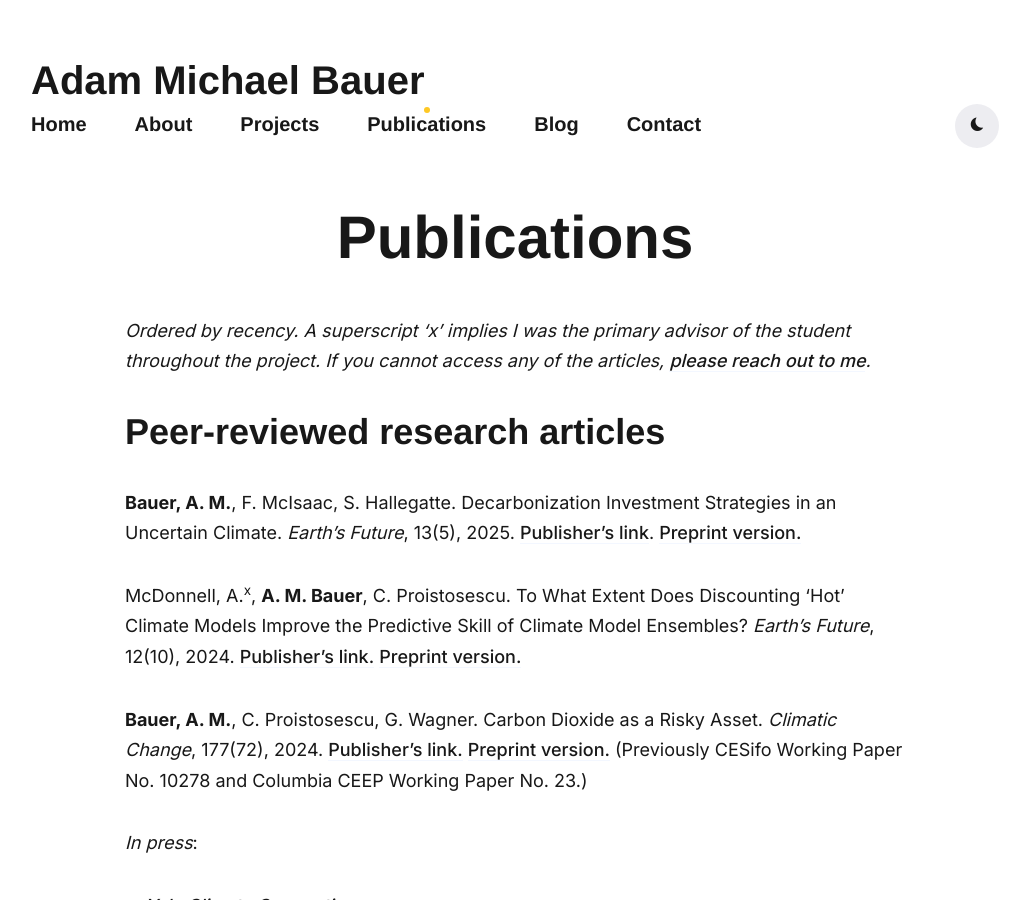
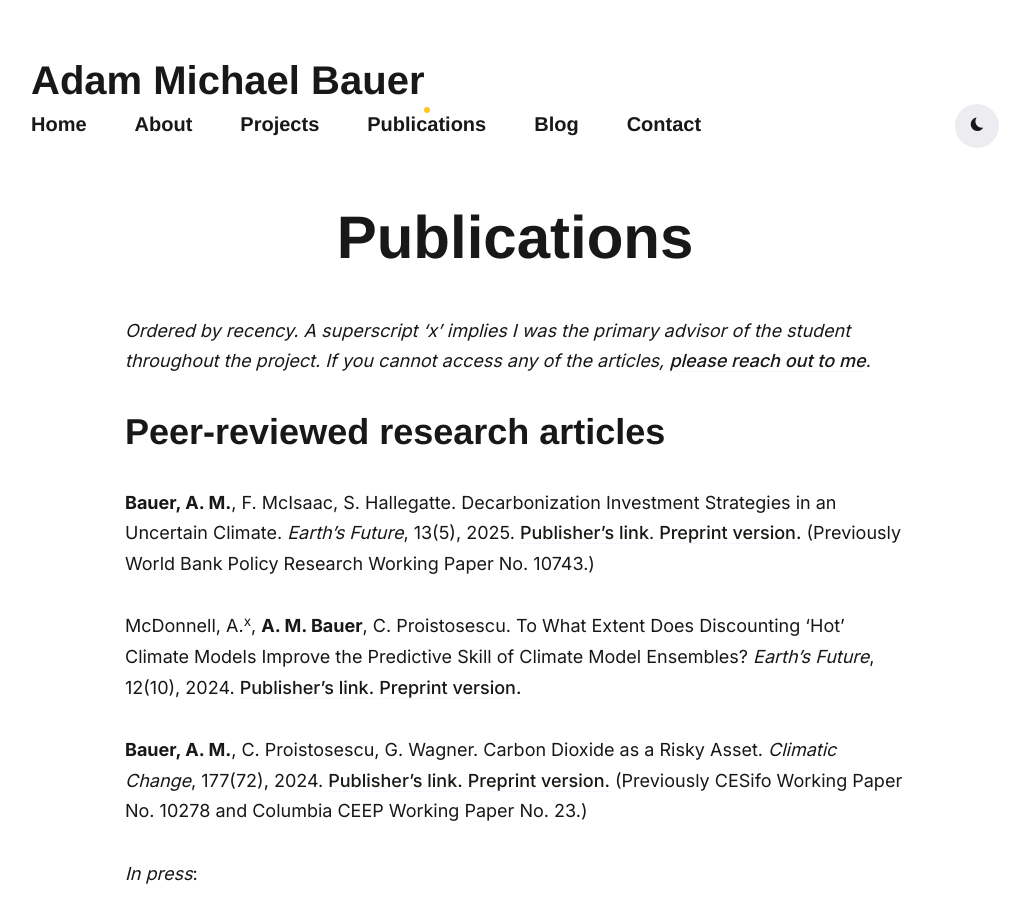
Before and after one commit to adam-bauer-34/adam-bauer-34.github.io, a Jekyll site: the page built from _pages/pubs.md, in a window 1280 px wide and 900 px high. Shown: the whole window, without its empty margins (125-1155 px from the left). Built offline with Jekyll 4.4.1, drawn with Linux system fonts in a browser that asks for light colours; nearby versions of some CDN libraries; some web fonts are replaced.

Commit message:
Update pubs.md

```diff
--- a/_pages/pubs.md
+++ b/_pages/pubs.md
@@ -8,7 +8,7 @@ image:
 *Ordered by recency. A superscript 'x' implies I was the primary advisor of the student throughout the project. If you cannot access any of the articles, [please reach out to me](https://www.ambauer.com/contact/).*
 
 # Peer-reviewed research articles
-**Bauer, A. M.**, F. McIsaac, S. Hallegatte. Decarbonization Investment Strategies in an Uncertain Climate. *Earth's Future*, 13(5), 2025. [Publisher's link](). [Preprint version.](/files/papers/decarb-uncertain-climate/BMH-EarthsFuture-Accepted.pdf)
+**Bauer, A. M.**, F. McIsaac, S. Hallegatte. Decarbonization Investment Strategies in an Uncertain Climate. *Earth's Future*, 13(5), 2025. [Publisher's link](). [Preprint version.](/files/papers/decarb-uncertain-climate/BMH-EarthsFuture-Accepted.pdf) (Previously World Bank Policy Research Working Paper No. 10743.)
 
 McDonnell, A.<sup>x</sup>, **A. M. Bauer**, C. Proistosescu. To What Extent Does Discounting 'Hot' Climate Models Improve the Predictive Skill of Climate Model Ensembles? *Earth's Future*, 12(10), 2024. [Publisher's link.](https://agupubs.onlinelibrary.wiley.com/doi/10.1029/2024EF004844) [Preprint version.](/files/papers/model-weighting/MBP-ToWhatExtent-EarthsFuture-Final.pdf)
 
```
